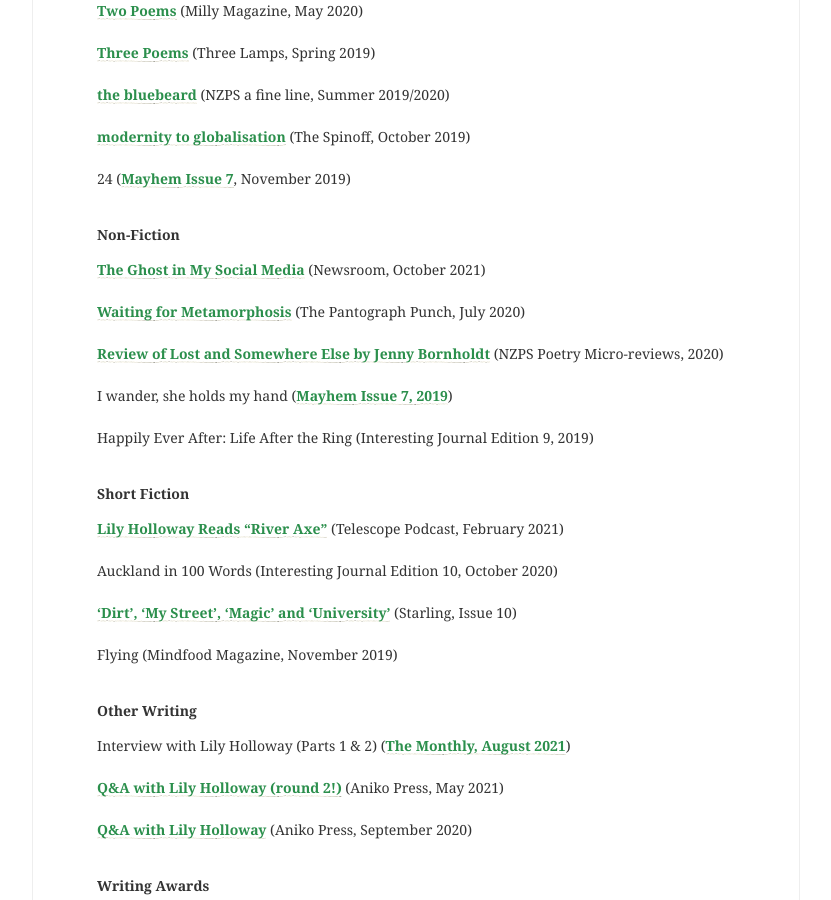
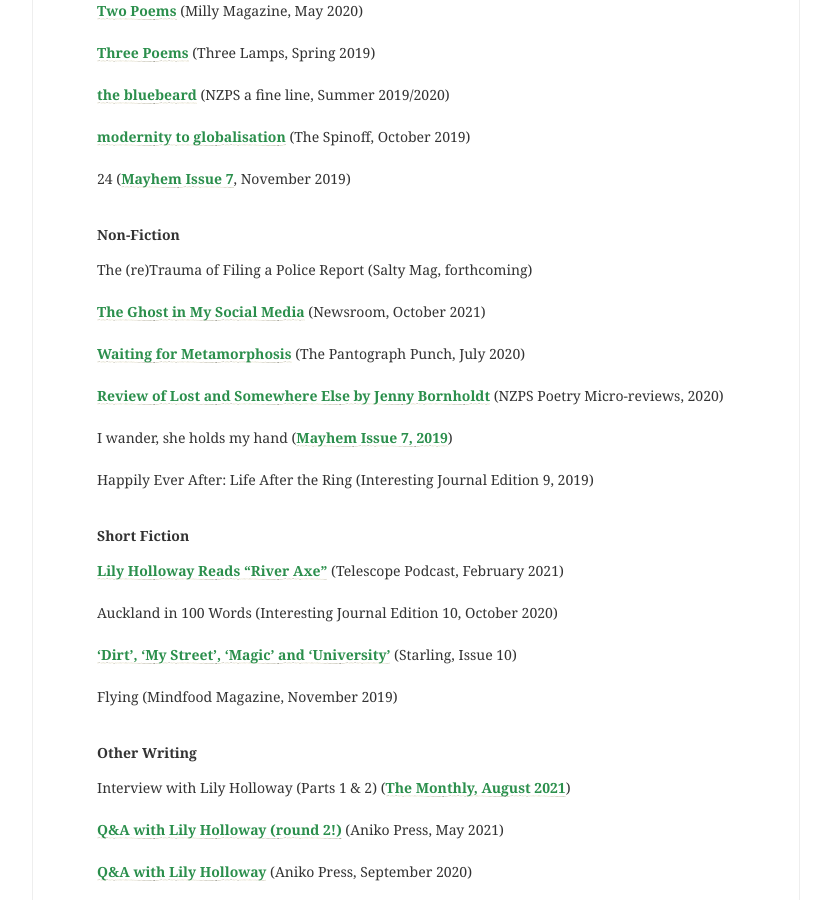
Before and after one commit to lilyholloway/lilyholloway.github.io, a Jekyll site: the page built from cv.md, in a window 1280 px wide and 900 px high, scrolled down 2170 px. Shown: the whole window, without its empty margins (224-1055 px from the left). Built offline with Jekyll 4.4.1, drawn with Linux system fonts in a browser that asks for light colours; nearby versions of some CDN libraries.

Commit message:
Update cv.md

```diff
--- a/cv.md
+++ b/cv.md
@@ -99,6 +99,8 @@
 
 <b>Non-Fiction</b><br>
 
+The (re)Trauma of Filing a Police Report (Salty Mag, forthcoming)<br>
+<br>
 <b><a href="https://www.newsroom.co.nz/the-ghost-in-my-social-media">The Ghost in My Social Media</a></b> (Newsroom, October 2021)<br>
 <br>
 <b><a href="https://www.pantograph-punch.com/posts/Waiting-for-Metamorphosis">Waiting for Metamorphosis</a></b> (The Pantograph Punch, July 2020)<br>
```
